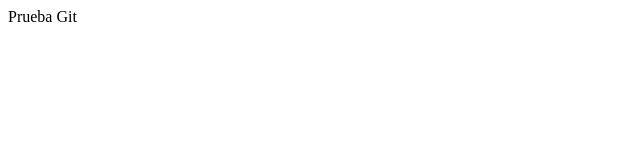
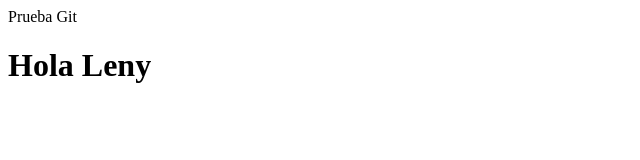
Before and after one commit to wrosalesm/prueba, a plain HTML site: page GitPrueba/web/index.html in a window 1280 px wide. Shown: the whole page, without its empty margins (0-640 px from the left). Drawn offline with Linux system fonts and the light colour scheme.

Commit message:
hola leny

```diff
--- a/GitPrueba/web/index.html
+++ b/GitPrueba/web/index.html
@@ -12,5 +12,6 @@ and open the template in the editor.
     </head>
     <body>
         <div>Prueba Git</div>
+        <h1>Hola Leny</h1>
     </body>
 </html>
```
